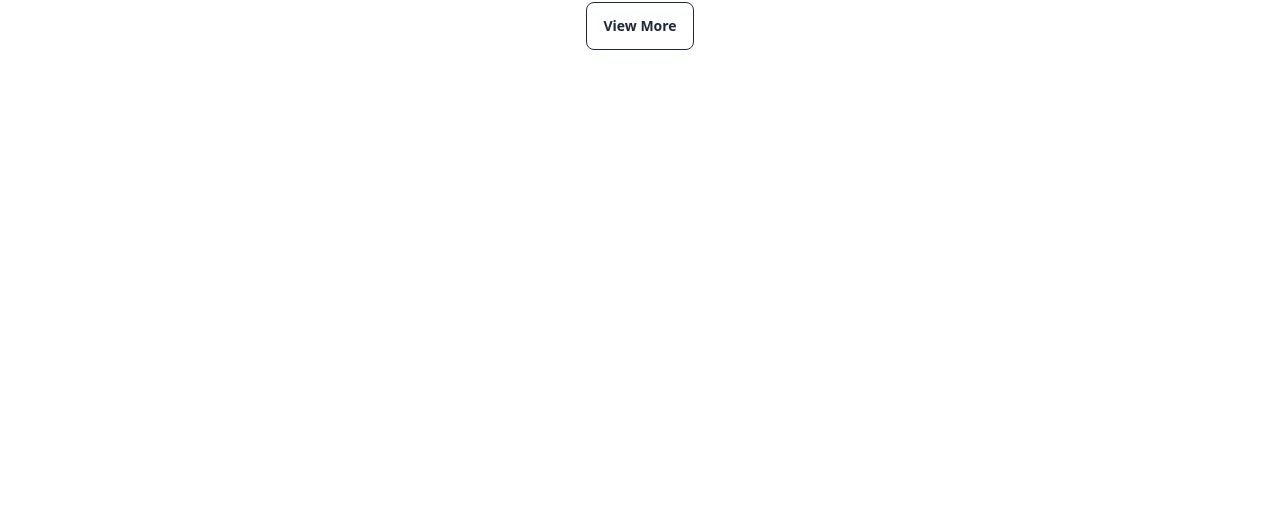
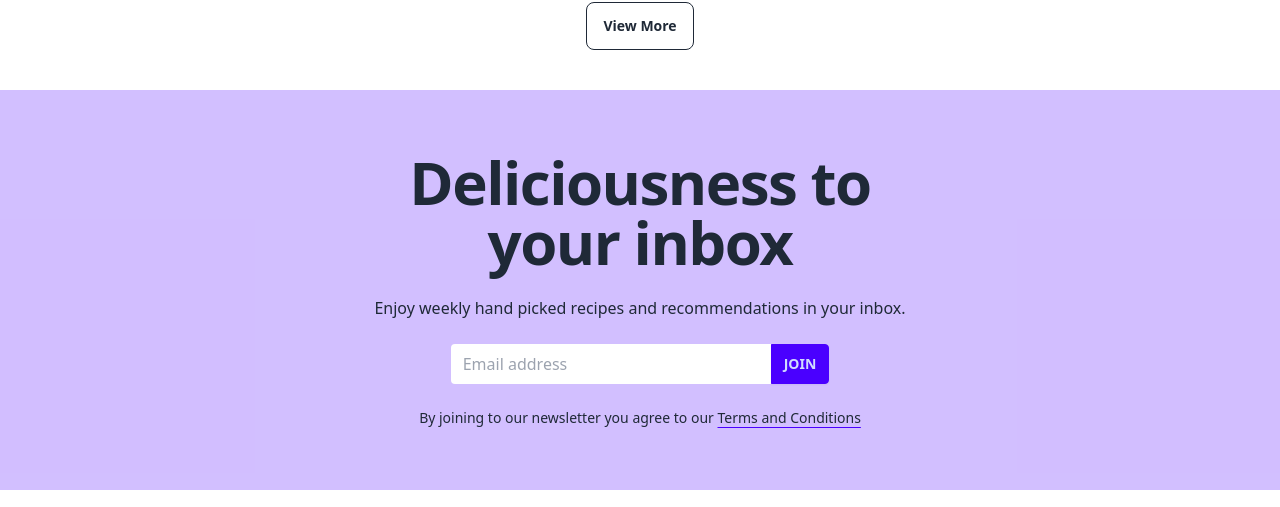
Before and after one commit to UpalBarua/wellup-recipes, a React (Vite) app: page / in a window 1280 px wide. Shown: the part 290-797 px from the top of the page. Built offline with nearby package versions, Linux system fonts and the light colour scheme; no server answers.

Commit message:
added the newsletter section

```diff
--- a/src/components/Hero.jsx
+++ b/src/components/Hero.jsx
@@ -19,7 +19,7 @@ export default function Hero() {
             />
             <div className="absolute bg-black/50 text-white inset-0 flex items-center justify-center -mt-[18rem] md:-mt-0 flex-col">
               <span className="flex items-center gap-2 text-xl pb-6">
-                <HiTrendingUp className="size-8" />
+                <HiTrendingUp className="size-7" />
                 85% would make this again.
               </span>
               <h1 className="lg:text-6xl text-3xl md:text-5xl font-extrabold tracking-tight pb-4">
--- /dev/null
+++ b/src/components/Newsletter.jsx
@@ -0,0 +1,35 @@
+import React from "react";
+
+export default function Newsletter() {
+  return (
+    <section className="bg-primary/25">
+      <div className="container gap-4 md:gap-5 lg:gap-6 mx-auto px-2 flex items-center justify-center flex-col h-[20rem] md:h-[25rem] text-center">
+        <h2 className="text-4xl font-extrabold tracking-tight md:text-5xl lg:text-6xl max-w-[35rem]">
+          Deliciousness to your inbox
+        </h2>
+        <p>
+          Enjoy weekly hand picked recipes and recommendations in your inbox.
+        </p>
+        <form className="flex items-center">
+          <input
+            className="h-9 md:h-10 md:w-[20rem] rounded-tl rounded-bl px-3 py-2"
+            placeholder="Email address"
+            type="text"
+          />
+          <button className="btn h-full rounded-br rounded-tr btn-primary rounded-none btn-sm">
+            JOIN
+          </button>
+        </form>
+        <span className="text-sm">
+          By joining to our newsletter you agree to our{" "}
+          <a
+            className="underline underline-offset-4 decoration-primary"
+            href="#"
+          >
+            Terms and Conditions
+          </a>
+        </span>
+      </div>
+    </section>
+  );
+}
--- a/src/pages/Home.jsx
+++ b/src/pages/Home.jsx
@@ -1,6 +1,7 @@
 import Navbar from "../components/Navbar";
 import Hero from "../components/Hero";
 import PopularRecipes from "../components/PopularRecipes";
+import Newsletter from "../components/Newsletter";
 
 export default function Home() {
   return (
@@ -8,6 +9,7 @@ export default function Home() {
       <Navbar />
       <Hero />
       <PopularRecipes />
+      <Newsletter />
     </div>
   );
 }
```
